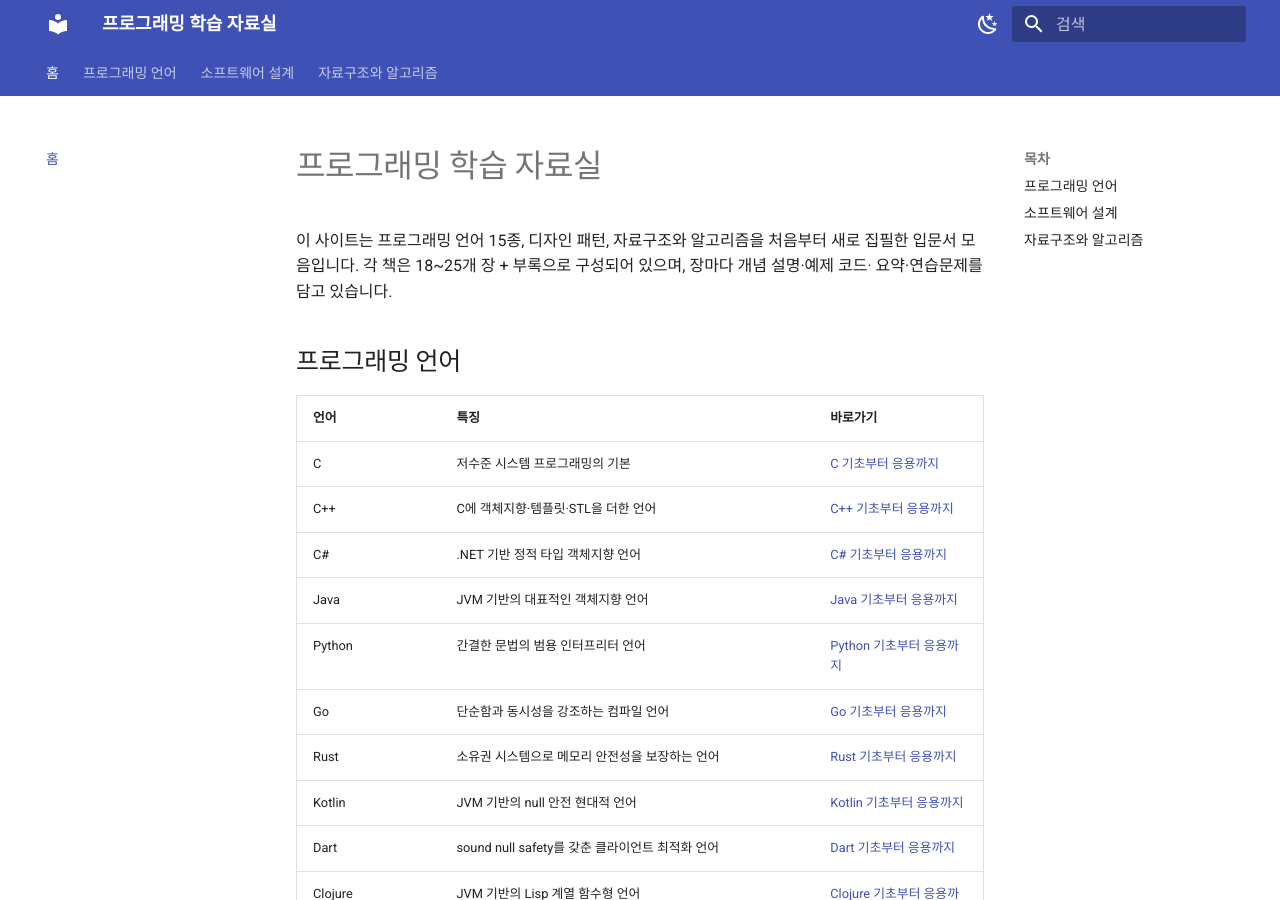
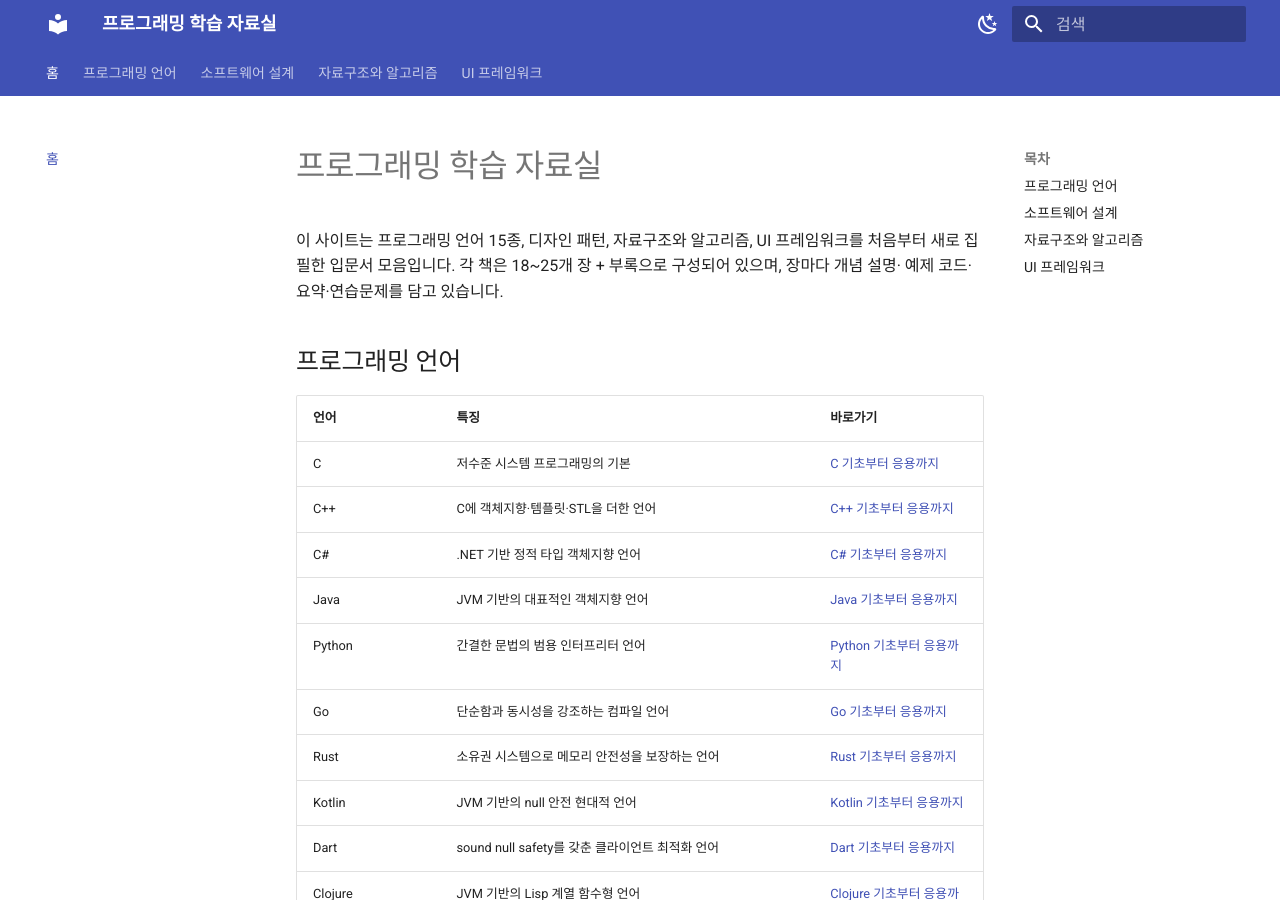
Before and after one commit to sim511777/books, an MkDocs documentation site: the page built from Programming/index.md, in a window 1280 px wide and 900 px high. Built offline with MkDocs 1.6.1 and Material for MkDocs 9.7.7, drawn with Linux system fonts in a browser that asks for light colours; some of the changed text lies outside the part shown.

Commit message:
add Avalonia to site nav and landing page

```diff
--- a/Programming/index.md
+++ b/Programming/index.md
@@ -1,8 +1,8 @@
 # 프로그래밍 학습 자료실
 
-이 사이트는 프로그래밍 언어 15종, 디자인 패턴, 자료구조와 알고리즘을 처음부터 새로 집필한
-입문서 모음입니다. 각 책은 18~25개 장 + 부록으로 구성되어 있으며, 장마다 개념 설명·예제 코드·
-요약·연습문제를 담고 있습니다.
+이 사이트는 프로그래밍 언어 15종, 디자인 패턴, 자료구조와 알고리즘, UI 프레임워크를 처음부터
+새로 집필한 입문서 모음입니다. 각 책은 18~25개 장 + 부록으로 구성되어 있으며, 장마다 개념 설명·
+예제 코드·요약·연습문제를 담고 있습니다.
 
 ## 프로그래밍 언어
 
@@ -32,6 +32,10 @@
 
 - **[자료구조와 알고리즘](DataStructuresAndAlgorithms/자료구조와알고리즘/00-목차.md)** — Big-O부터 배열, 연결 리스트, 트리, 힙, 해시 테이블, 그래프, 정렬·탐색, 재귀와 동적 프로그래밍까지. 모든 자료구조를 C#으로 직접 구현하고, 대응하는 .NET BCL 클래스도 함께 소개합니다.
 
+## UI 프레임워크
+
+- **[Avalonia로 배우는 크로스플랫폼 UI 개발](Avalonia/Avalonia기초/00-목차.md)** — C#/.NET 기반 크로스플랫폼 UI 프레임워크 Avalonia를 XAML 기초부터 레이아웃, 데이터 바인딩, MVVM 패턴, 스타일·템플릿, Windows/macOS/Linux 배포까지 다룹니다.
+
 ---
 
 각 책은 기존 출판된 교재를 번역하거나 참고한 것이 아니라, 처음부터 새로 집필한 오리지널 콘텐츠입니다.
--- a/mkdocs.yml
+++ b/mkdocs.yml
@@ -71,3 +71,5 @@ nav:
       - "디자인 패턴 (C#)": DesignPatterns/디자인패턴/00-목차.md
   - 자료구조와 알고리즘:
       - "자료구조와 알고리즘 (C#)": DataStructuresAndAlgorithms/자료구조와알고리즘/00-목차.md
+  - UI 프레임워크:
+      - "Avalonia (C#)": Avalonia/Avalonia기초/00-목차.md
```
